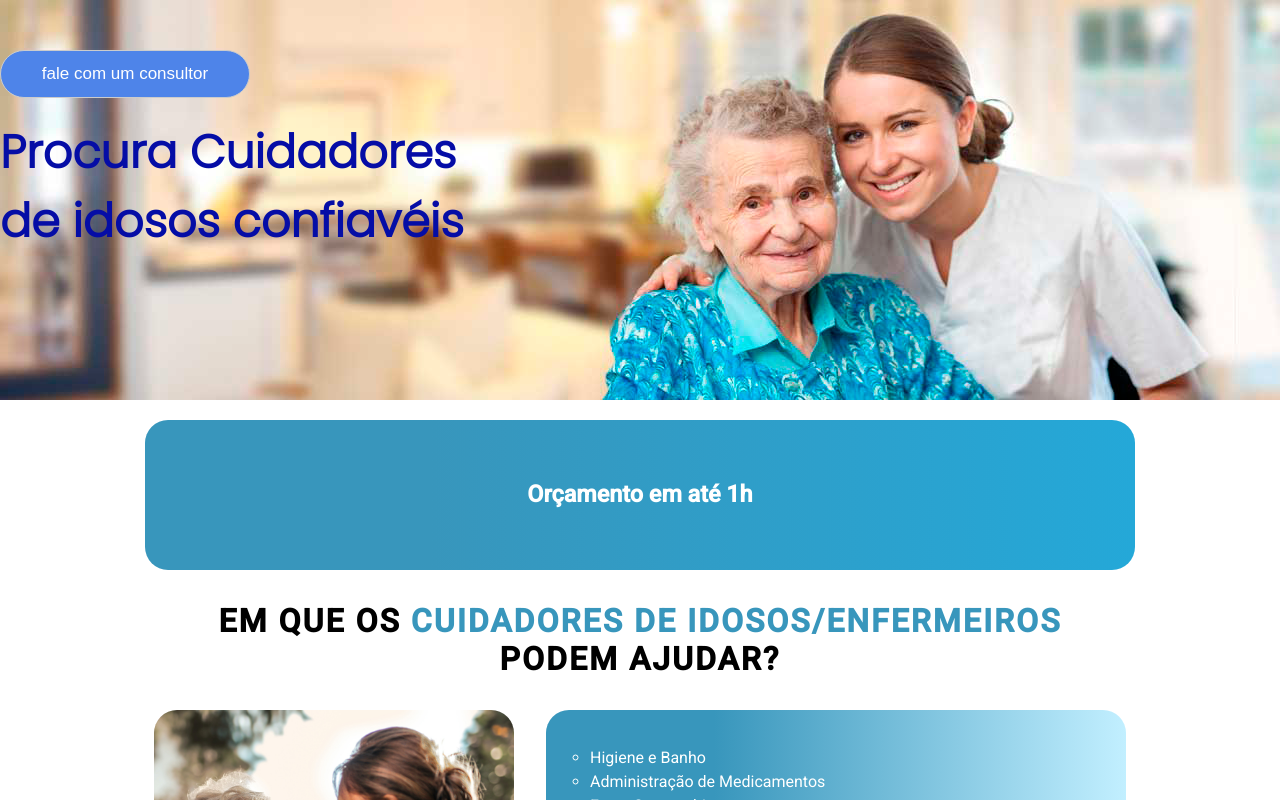
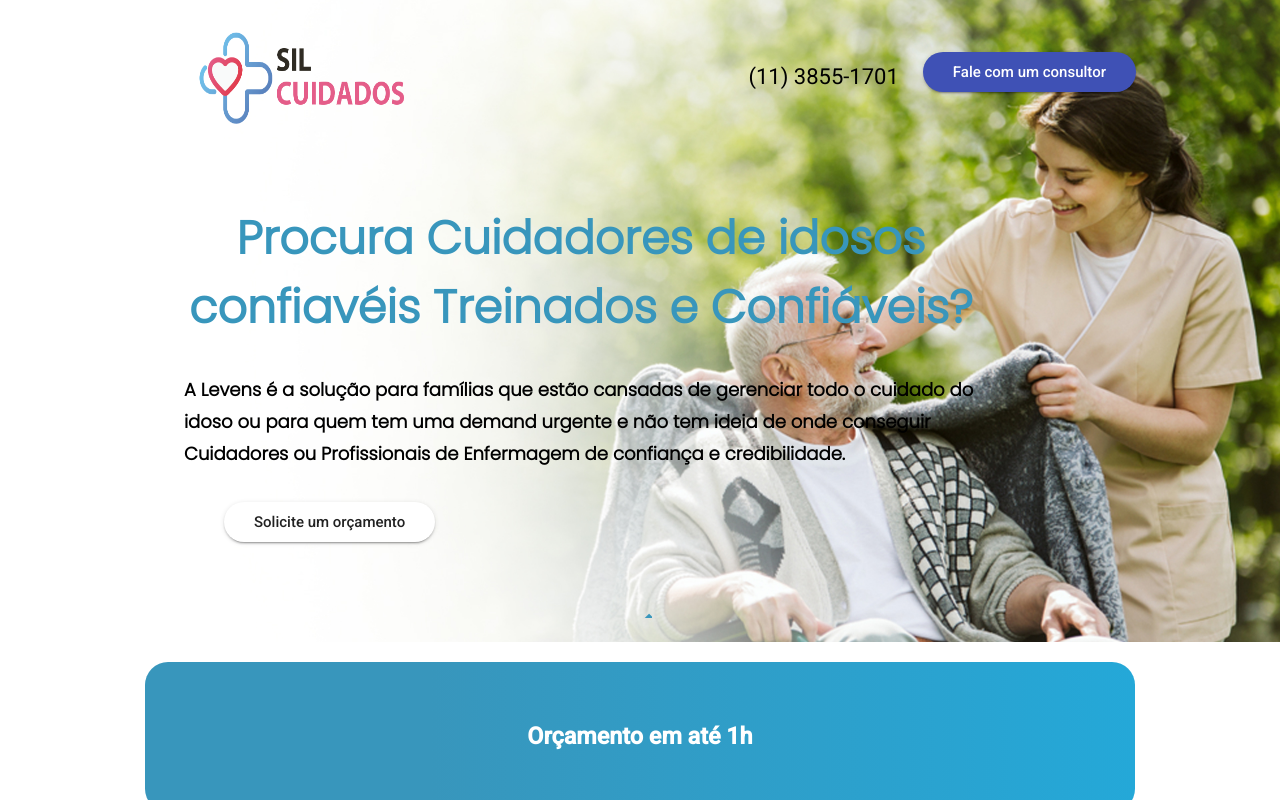
Before and after one commit to Laishyde/cuidadoresDeIdosos, an Angular app: page / in a window 1280 px wide. Shown: the top 800 px of the page. Built offline with nearby package versions, Linux system fonts and the light colour scheme; no server answers.

Commit message:
feito troca de background header

```diff
--- a/src/app/modulo/landing-page/components/heading/heading.component.html
+++ b/src/app/modulo/landing-page/components/heading/heading.component.html
@@ -1,17 +1,27 @@
+<header>
+    <div class="nav">
+        <div class="nav-bar zh-ms-40">
+            <img src="../../../../../assets/imagens/logo cuidados.png" width="220" alt="logo" class="logo">
+            <div class="phone">
+                <p class="zh-mt-44 zh-me-24 color-PrimaryDark">(11) 3855-1701</p>
+                <button mat-raised-button color="primary" class="btn">Fale com um consultor</button>
+            </div>
+        </div>
 
-<header>
-<div class="nav">
-    <div class="texto">
-        <div class="btn">
-        <button>fale com um consultor</button>
+
+        <div class="texto zh-ms-40 zh-mt-80">
+            <h2> Procura Cuidadores de idosos confiavéis Treinados e Confiáveis?</h2>
+            <p><span>A Levens é a solução para famílias que estão cansadas
+            de gerenciar todo o cuidado do idoso</span> ou para quem tem uma <span>demand
+            urgente e não tem ideia de onde conseguir Cuidadores ou Profissionais
+            de Enfermagem de confiança e credibilidade.</span></p>
+            <div class="zh-ms-40">
+                <button mat-raised-button color="segundary" class="btn">Solicite um orçamento</button>
+            </div>
         </div>
-        <h1> Procura Cuidadores </h1>
-        <h1> de idosos confiavéis</h1>
+
     </div>
-    <!-- <div class="btn btn-2">
-        <button>solicite um orçamento</button>
-        <p>(11) 3855-1701</p>
-    </div> -->
+    <div class="arrow">
+        <mat-icon class=" icon backgroundBlue zh-mt-20 zh-mb-20">expand_more</mat-icon>
     </div>
-
 </header>
--- a/src/app/modulo/landing-page/components/heading/heading.component.scss
+++ b/src/app/modulo/landing-page/components/heading/heading.component.scss
@@ -1,29 +1,52 @@
 header {
     width: 100%;
-    height: 400px;
-     background-image: url(../../../../../assets/imagens/l-ancianos1-e381bdd13955bcb64a6c71d02f1f5512.png);
-
-
-
+    background-image: url(../../../../../assets/imagens/FUNDO-10.jpg);
+    display: flex;
+    justify-content: center;
+    flex-direction: column;
+    padding: 20px 20px 0 20px;
+    background-repeat: no-repeat;
+    background-position: center center;
+    background-attachment: scroll;
+    background-size: cover;
 
 }
 .nav{
-    width: 100%;
-    display: flex;
-    justify-content: center;
+    width: 80%;
+    margin: 0 auto;
 }
 
+.nav-bar{
+    display: flex;
+    justify-content: space-between;
+}
+.phone{
+    display: flex;
+    justify-content: right;
+    font-size: 22px;
+    color: #050DA6;
+}
+.arrow{
+    width: 100%;
+    text-align: center;
+}
 
 .texto {
     font-family: 'Poppins', sans-serif;
-    color: #050DA6;
+    color: #bbbeff;
     font-weight: bold;
     font-size: 23px;
     display: flex;
     flex-direction: column;
-    padding-top: 50px;
-    padding-right: 30px;
-    width: 100%;
+    width: 80%;
+    p{
+        font-size: 18px;
+        line-height: 2rem;
+        color: #000;
+        span{
+            font-weight: 700;
+        }
+    }
 }
 .btn button{
    background-color: #4e84e9;
@@ -34,7 +57,8 @@ header {
    border: 1px solid #ccc;
    font-size: 17px;
    cursor: pointer;
-   margin-bottom: 20px;
+
+
 }
 .btn{
     padding-right: 30px;
@@ -55,3 +79,22 @@ header {
     font-size: 23px;
     padding-left: 20px;
 }
+
+.backgroundBlue {
+    color: #3896bc;
+    font-size: 64px;
+    font-weight: 800;
+ }
+
+button {
+    margin-top: 32px;
+    margin-bottom: 32px;
+    border-radius: 20px;
+    padding: 2px 30px;
+    font-size: 15px;
+}
+
+button:hover {
+    color: #ffffff !important;
+    background-color: #FF9400;
+ }
--- a/src/app/modulo/landing-page/views/landing-page.component.html
+++ b/src/app/modulo/landing-page/views/landing-page.component.html
@@ -1,7 +1,8 @@
 <app-heading></app-heading>
+
 <div class="flip-box zh-mt-20">
     <div class=" face front">
-        <h3 class="zh-p-60 ">Orçamento em ate 1h</h3>
+        <h3 class="zh-p-60 ">Orçamento em até 1h</h3>
     </div>
     <div class=" face back ">
         <h3 class="zh-p-60">Orçamento em até 1h</h3>
--- a/src/app/modulo/landing-page/views/landing-page.component.scss
+++ b/src/app/modulo/landing-page/views/landing-page.component.scss
@@ -64,7 +64,7 @@
      justify-content: center;
      border-radius: 20px;
      position: relative;
-     transition: all 400ms ease;
+     transition: all 1000ms ease;
      transform-style: preserve-3d;
      text-align: center;
      font-size: 20px;
```
Also changed, not shown: src/assets/imagens/FUNDO-10.jpg (added), src/assets/imagens/bg-responsivo.jpg (added).
